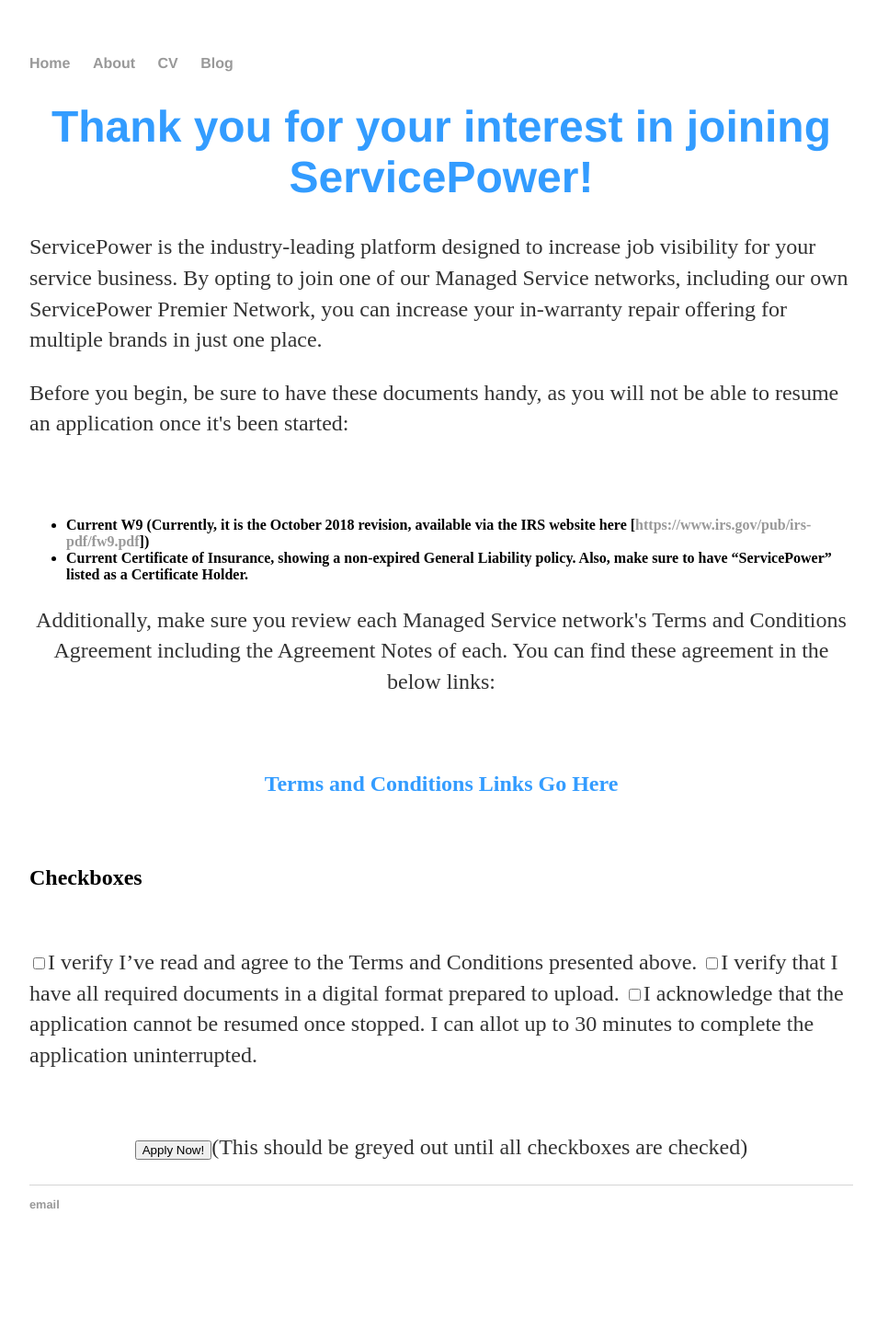
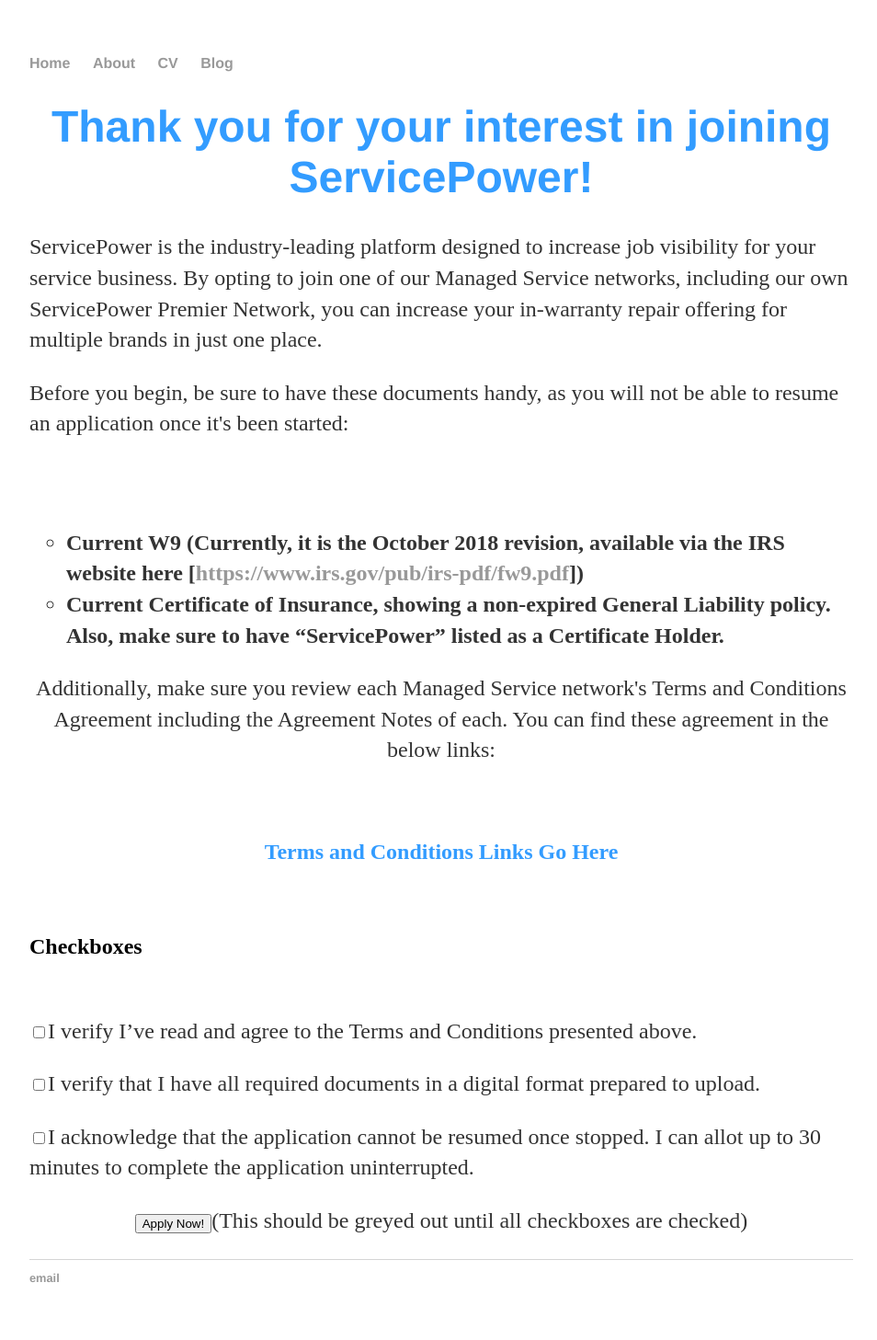
Before and after one commit to servicepowerdavid/servicepowerdavid.github.io, a Jekyll site: the page built from index.html, in a window 1280 px wide. Shown: the whole page at 92% size, without its empty margins (160-1114 px from the left). Built offline with Jekyll 4.4.1, drawn with Linux system fonts in a browser that asks for light colours; before the commit the page ends 1377 px from its top, so only the background shows below that.

Commit message:
Update index.html

```diff
--- a/index.html
+++ b/index.html
@@ -9,7 +9,7 @@
 	<p align=left>Before you begin, be sure to have these documents handy, as you will not be able to resume an application once it's been started:</p>
 	<br>
 	<br>
-	<ul>
+	<ul class="a">
 	<p><li><strong>Current W9 (Currently, it is the October 2018 revision, available via the IRS website here  [<a href="https://www.irs.gov/pub/irs-pdf/fw9.pdf">https://www.irs.gov/pub/irs-pdf/fw9.pdf</a>])</strong></li>
 	<li><strong>Current Certificate of Insurance, showing a non-expired General Liability policy. Also, make sure to have “ServicePower” listed as a Certificate Holder.</strong></li>
 	</ul></p>
@@ -25,8 +25,8 @@
 	<h2>Checkboxes</h2>
 	<br>
 	<p align=left><input type="checkbox" name="test value="test">I verify I’ve read and agree to the Terms and Conditions presented above.
-	<input type="checkbox" name="test value="test">I verify that I have all required documents in a digital format prepared to upload.
-	<input type="checkbox" name="test value="test">I acknowledge that the application cannot be resumed once stopped. I can allot up to 30 minutes to complete the application uninterrupted.</p>
+	<p align=left><input type="checkbox" name="test value="test">I verify that I have all required documents in a digital format prepared to upload.
+	<p align=left><input type="checkbox" name="test value="test">I acknowledge that the application cannot be resumed once stopped. I can allot up to 30 minutes to complete the application uninterrupted.
 	<br>
 	<p align=center><input type="submit" value="Apply Now!">(This should be greyed out until all checkboxes are checked)
 
```
